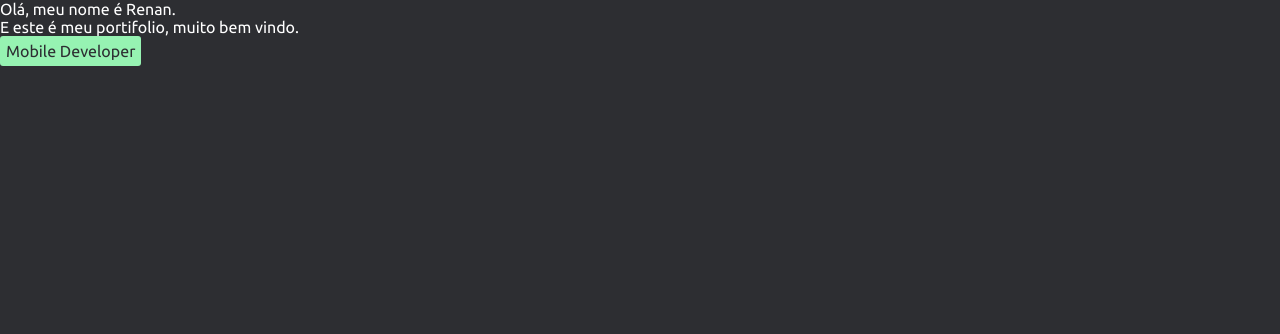
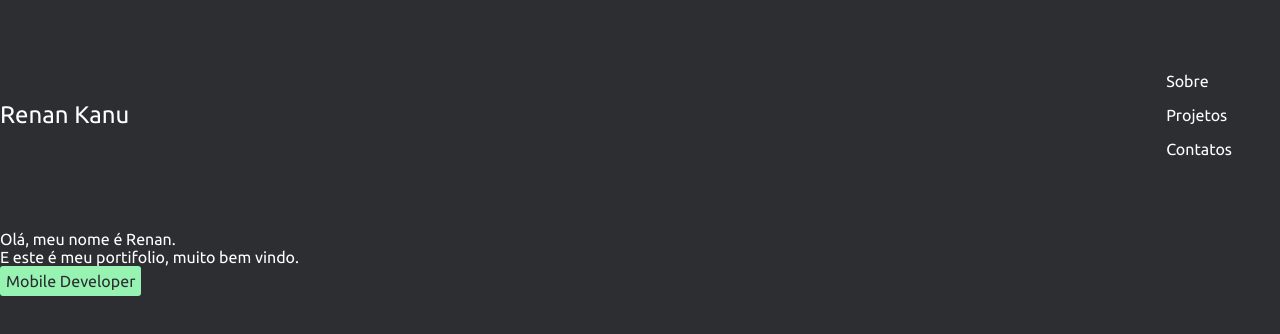
Before and after one commit to renankanu/kanu-portifolio, a Next.js app: page / in a window 1280 px wide. Shown: the top 334 px of the page. Built offline with nearby package versions, Linux system fonts and the light colour scheme.

Commit message:
Create navbar

```diff
--- a/components/Header/index.tsx
+++ b/components/Header/index.tsx
@@ -1,11 +1,23 @@
 import React, { useState } from 'react';
-import { Wrapper, Overlay } from './styles';
+import Link from 'next/link';
+import AnchorLink from 'react-anchor-link-smooth-scroll';
+import { Wrapper, Overlay, MyName, Container, Anchor } from './styles';
 
 const Header: React.FC = () => {
   const [sidebar, toggle] = useState(false);
   return (
     <Wrapper>
       <Overlay sidebar={sidebar} onClick={() => toggle(!sidebar)} />
+      <Container>
+        <Link href="/">
+          <MyName>Renan Kanu</MyName>
+        </Link>
+        <Anchor desktop="">
+          <AnchorLink href="#about">Sobre</AnchorLink>
+          <AnchorLink href="#projects">Projetos</AnchorLink>
+          <AnchorLink href="#contact">Contatos</AnchorLink>
+        </Anchor>
+      </Container>
     </Wrapper>
   );
 };
--- a/components/Header/styles.ts
+++ b/components/Header/styles.ts
@@ -1,7 +1,7 @@
 import styled from 'styled-components';
+import customColors from '../../styles/customColors';
 
 export const Wrapper = styled.div`
-  background: transparent;
   width: 100%;
 `;
 
@@ -20,3 +20,55 @@ export const Overlay = styled.div`
       z-index: 4;
   `}
 `;
+
+export const Container = styled.div`
+  padding: 1.5rem 0;
+  display: flex;
+  align-items: center;
+  justify-content: space-between;
+
+  a {
+    color: #ffffff;
+  }
+`;
+
+export const MyName = styled.div`
+  font-size: 24px;
+  color: ${customColors.white};
+`;
+
+export const Anchor = styled.div`
+  a {
+    color: #fff;
+    text-decoration: none;
+  }
+
+  ${({ desktop }) =>
+    desktop
+      ? `
+			@media (max-width: 960px) {
+					display: none;
+			}
+
+			a {
+					margin-right: 1rem;
+
+					&:last-child {
+							margin-right: unset;
+					}
+			}
+		`
+      : `
+			padding: 3rem;
+			display: flex;
+			flex-direction: column;
+
+			a {
+					margin-bottom: 1rem;
+
+					&:last-child {
+							margin-bottom: unset;
+					}
+			}
+	`}
+`;
--- a/package.json
+++ b/package.json
@@ -10,6 +10,7 @@
   "dependencies": {
     "next": "9.4.4",
     "react": "16.13.1",
+    "react-anchor-link-smooth-scroll": "^1.0.12",
     "react-dom": "16.13.1",
     "styled-components": "^5.1.1"
   },
--- a/pages/PortHome/index.tsx
+++ b/pages/PortHome/index.tsx
@@ -1,19 +1,18 @@
-import { Container, TagGreen, Label } from './styles'
+import React from 'react';
+import Header from 'components/Header';
+import { Container, TagGreen, Label } from './styles';
 
 const PortHome: React.FC = () => {
   return (
     <Container>
-            <div>
-                Olá, meu nome é Renan.
-            </div>
-            <div>
-                E este é meu portifolio, muito bem vindo.
-            </div>
+      <Header />
+      <div>Olá, meu nome é Renan.</div>
+      <div>E este é meu portifolio, muito bem vindo.</div>
       <TagGreen>
         <Label>Mobile Developer</Label>
       </TagGreen>
     </Container>
   );
-}
+};
 
 export default PortHome;
--- a/pages/PortHome/styles.ts
+++ b/pages/PortHome/styles.ts
@@ -1,20 +1,20 @@
-import styled from 'styled-components'
+import styled from 'styled-components';
 import customColors from '../../styles/customColors';
 
 export const Container = styled.div`
-  display: block;
-  flex-direction: column;
-  margin: auto;
-  place-content: center;
+  padding-bottom: 4rem;
+  background-size: contain;
+  background-position: right top;
+  background-repeat: no-repeat;
 `;
 
 export const TagGreen = styled.div`
   padding: 6px;
   display: inline-block;
   border-radius: 3px;
-  background: ${customColors.secondColor}
+  background: ${customColors.secondColor};
 `;
 
 export const Label = styled.p`
-  color: ${customColors.backgroundApp}
+  color: ${customColors.backgroundApp};
 `;
```
Also changed, not shown: pages/index.tsx (+7 -7 lines), 1 other file (tests, documents, lock files or other folders). Lines whose indentation alone changed are shown as unchanged.
